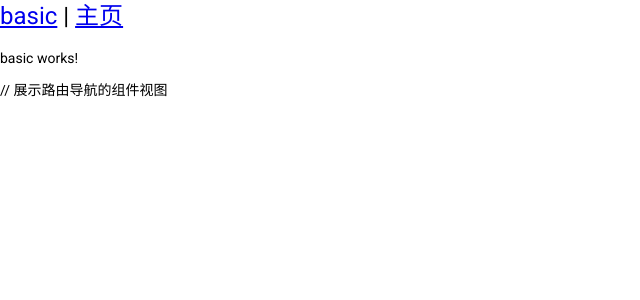
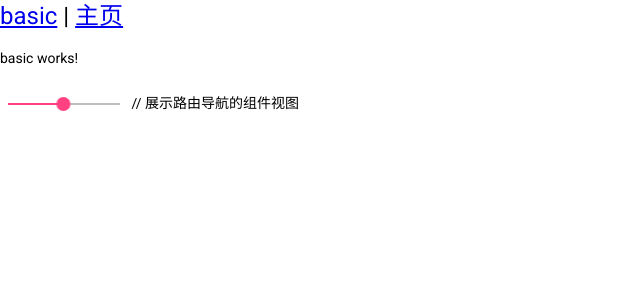
Before and after one commit to baby7305/angular-tutorials-v12, an Angular app: page /basic in a window 1280 px wide. Shown: the top 300 px of the page, without its empty margins (0-640 px from the left). Built offline with nearby package versions, Linux system fonts and the light colour scheme.

Commit message:
按需配置import

```diff
--- a/src/app/basic/basic.component.html
+++ b/src/app/basic/basic.component.html
@@ -1 +1,2 @@
 <p>basic works!</p>
+<mat-slider min="1" max="100" step="1" value="50"></mat-slider>
```
Also changed, not shown: src/app/app.module.ts (+5 -2 lines).
